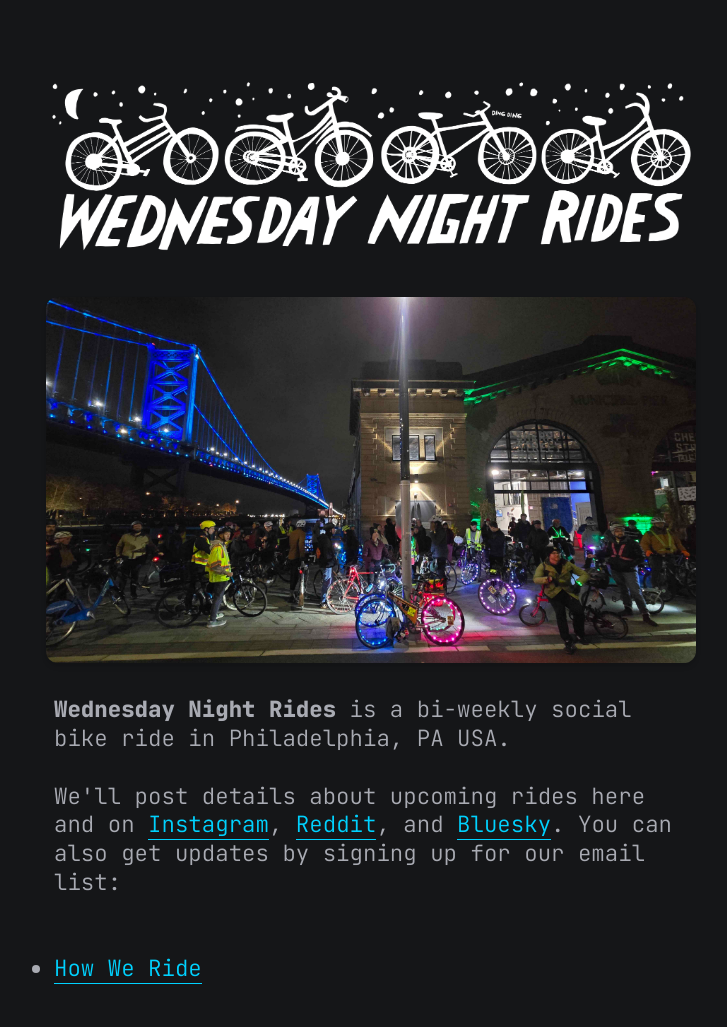
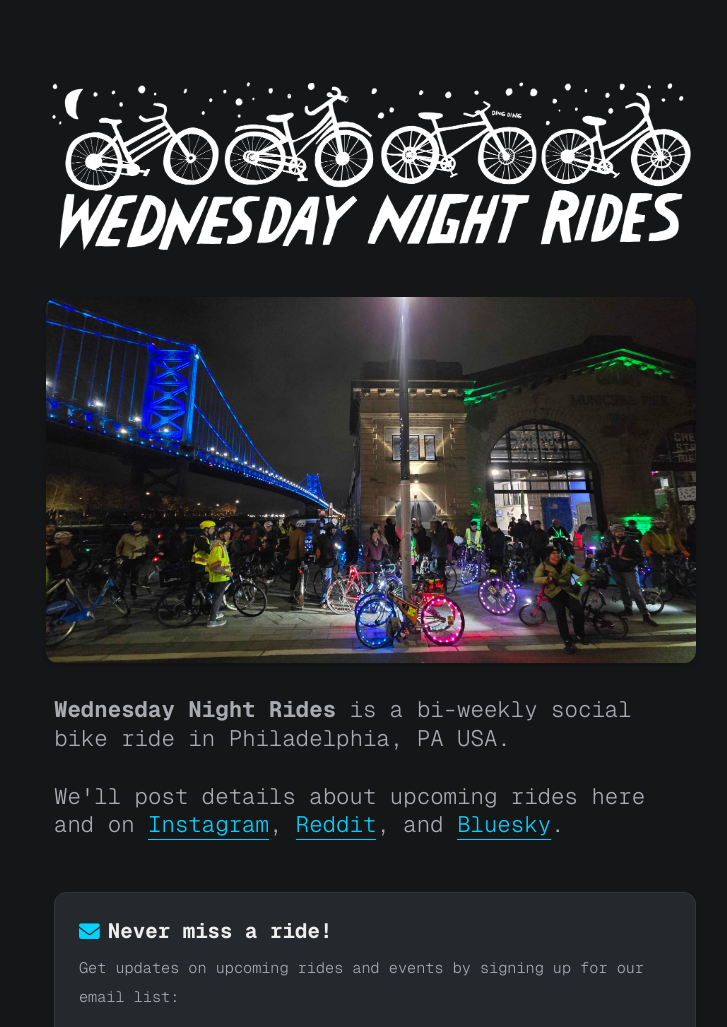
Before and after one commit to wednightrides/wednightrides.github.io, a Jekyll site: the page built from index.html, in a window 1280 px wide. Shown: the top 1027 px of the page, without its empty margins (269-996 px from the left). Built offline with Jekyll 4.4.1, drawn with Linux system fonts in a browser that asks for light colours; nearby versions of some CDN libraries; the list of posts is cut into pages by our own code; grey boxes are pictures that could not be loaded.

Commit message:
style: update site typography to Geist Mono and add a stylized email signup card to the bio section

```diff
--- a/_includes/bio.html
+++ b/_includes/bio.html
@@ -10,11 +10,14 @@
       <br/>
       <p>
         We'll post details about upcoming rides here and on <a href="https://www.instagram.com/wednesdaynightrides/" target="_blank">Instagram</a>,
-        <a href="https://www.reddit.com/user/wednightrides" target="_blank">Reddit</a>, and <a href="https://bsky.app/profile/wednightrides.org" target="_blank">Bluesky</a>. You can also get updates by signing up for our email list:
-      </P>
-    <br />
-      <div style="text-align: center" class="sender-form-field" data-sender-form-id="ljeg69v9dpk8ybhqagj"></div>
-
+        <a href="https://www.reddit.com/user/wednightrides" target="_blank">Reddit</a>, and <a href="https://bsky.app/profile/wednightrides.org" target="_blank">Bluesky</a>.
+      </p>
+      <br />
+      <div class="signup-card">
+        <h3><i class="fa-solid fa-envelope"></i> Never miss a ride!</h3>
+        <p>Get updates on upcoming rides and events by signing up for our email list:</p>
+        <div style="text-align: center" class="sender-form-field" data-sender-form-id="ljeg69v9dpk8ybhqagj"></div>
+      </div>
       <br/>
       <p>
       <ul>
--- a/assets/css/blog.css
+++ b/assets/css/blog.css
@@ -1,4 +1,4 @@
-@import url("https://fonts.googleapis.com/css2?family=JetBrains+Mono:ital,wght@0,100;0,300;0,400;0,800;1,100;1,300;1,400;1,800&display=swap");
+@import url("https://fonts.googleapis.com/css2?family=Geist+Mono:wght@100..900&display=swap");
 
 :root {
   --gray-1: #3f3f3f;
@@ -29,7 +29,7 @@ html,
 body {
   color: var(--white-2);
   background-color: var(--gray-6);
-  font-family: "JetBrains Mono", ui-monospace, SFMono-Regular, Menlo, Monaco, Consolas, "Liberation Mono", "Courier New", monospace;
+  font-family: "Geist Mono", ui-monospace, SFMono-Regular, Menlo, Monaco, Consolas, "Liberation Mono", "Courier New", monospace;
   line-height: 1.8;
   background-color: var(--gray-5);
 }
--- a/assets/css/common.css
+++ b/assets/css/common.css
@@ -75,3 +75,31 @@ hr {
   border-right: none !important;
   margin-bottom: 1.75rem !important;
 }
+
+.signup-card {
+  background: var(--gray-3);
+  border: 1px solid var(--gray-2);
+  border-radius: 12px;
+  padding: 1.5rem;
+  margin: 1.5rem 0;
+  box-shadow: 0 4px 6px -1px rgba(0, 0, 0, 0.1);
+}
+
+.signup-card h3 {
+  color: var(--white-1);
+  font-size: 1.3rem;
+  margin-bottom: 0.5rem;
+  display: flex;
+  align-items: center;
+  gap: 0.5rem;
+}
+
+.signup-card h3 i {
+  color: #00d2ff;
+}
+
+.signup-card p {
+  font-size: 0.95rem;
+  margin-bottom: 1rem;
+  color: var(--white-2);
+}
--- a/assets/css/post.css
+++ b/assets/css/post.css
@@ -1,4 +1,4 @@
-@import url("https://fonts.googleapis.com/css2?family=JetBrains+Mono:ital,wght@0,100;0,300;0,400;0,800;1,100;1,300;1,400;1,800&display=swap");
+@import url("https://fonts.googleapis.com/css2?family=Geist+Mono:wght@100..900&display=swap");
 
 :root {
   --gray-1: #3f3f3f;
@@ -26,7 +26,7 @@ html,
 body {
   color: var(--white-2);
   background-color: var(--gray-6);
-  font-family: "JetBrains Mono", monospace;
+  font-family: "Geist Mono", ui-monospace, SFMono-Regular, Menlo, Monaco, Consolas, "Liberation Mono", "Courier New", monospace;
   line-height: 2rem;
   background-color: var(--gray-5);
 }
@@ -187,6 +187,7 @@ main {
   color: var(--white-2);
   white-space: pre;
   background-color: var(--gray-3);
+  font-family: monospace;
 }
 
 /* lbox */
```
